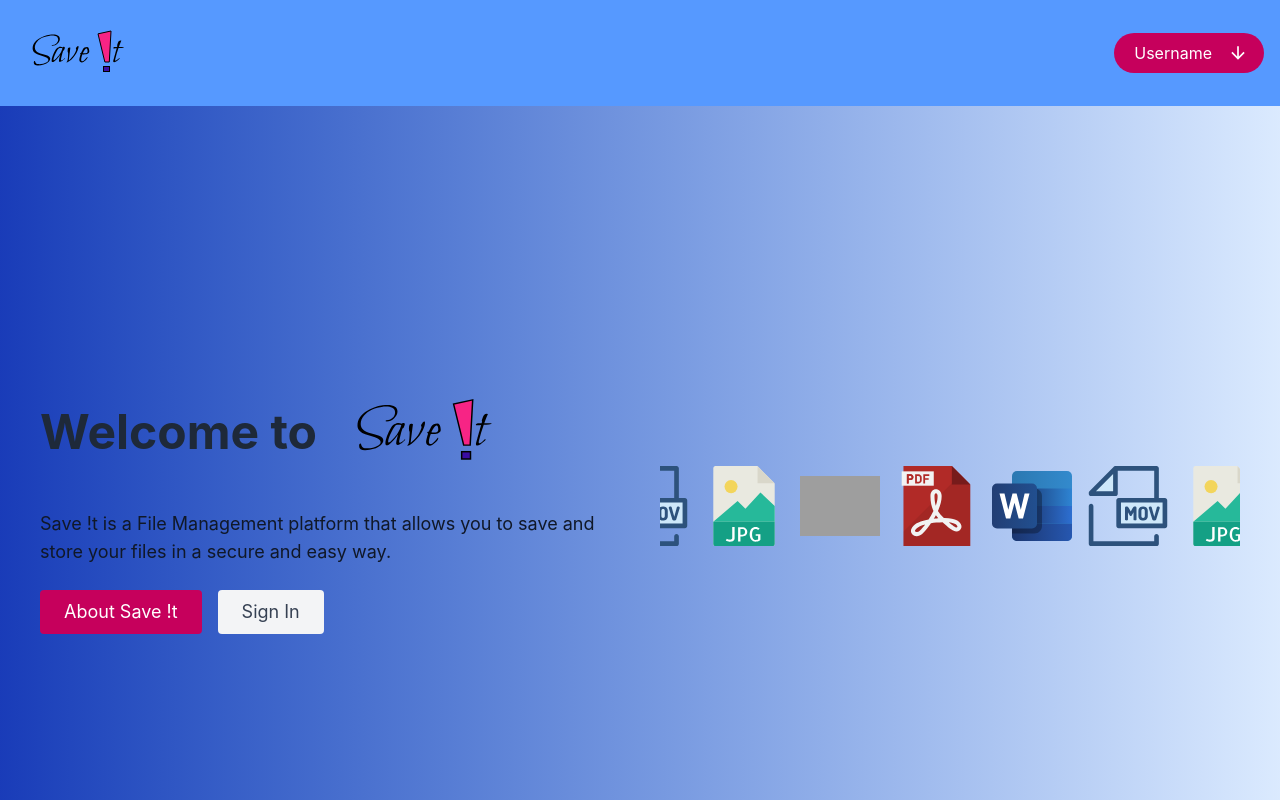
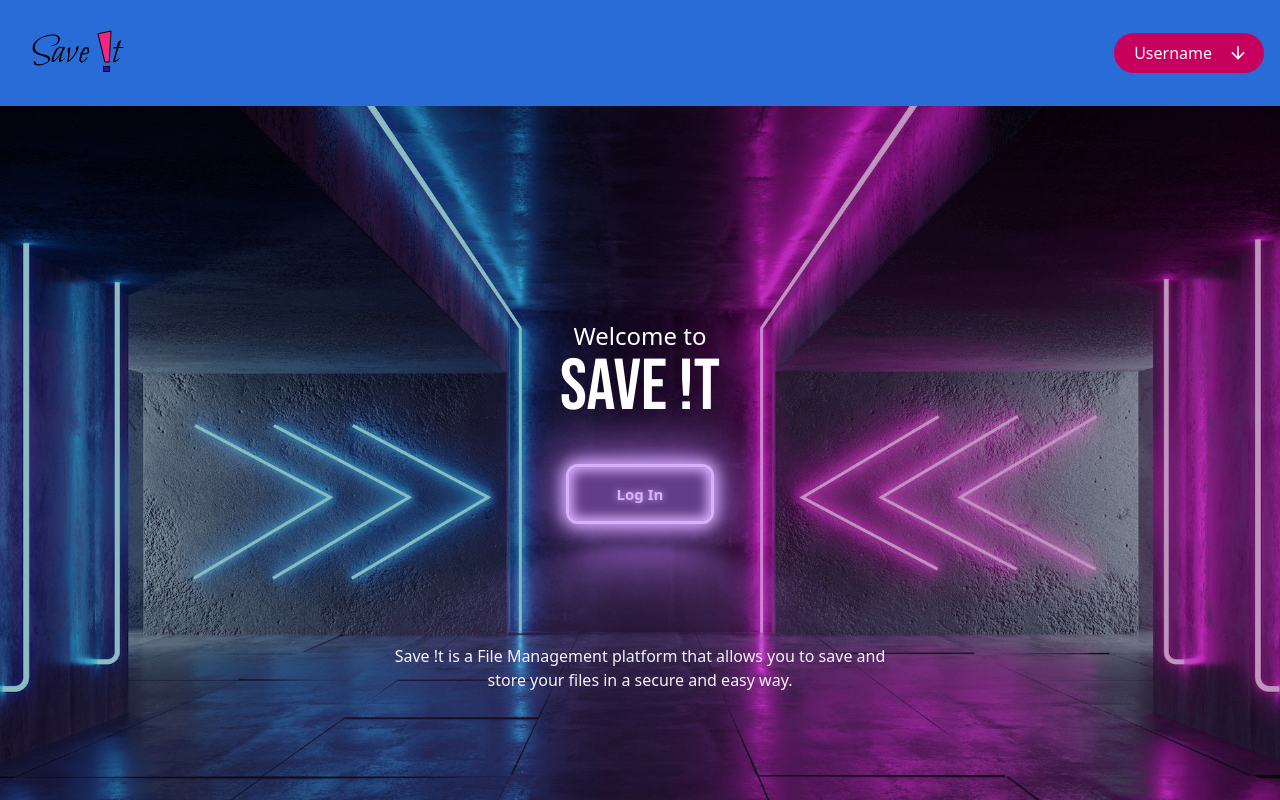
Before and after one commit to maria-aluko/fileManager-App, a React (Vite) app: page / in a window 1280 px wide. Shown: the top 800 px of the page. Built offline with nearby package versions, Linux system fonts and the light colour scheme; grey boxes are pictures that could not be loaded.

Commit message:
add glow button

```diff
--- a/src/App.tsx
+++ b/src/App.tsx
@@ -5,7 +5,7 @@ import UserData from "./components/UserData";
 import Header from "./components/Header";
 import Footer from "./components/Footer";
 import Register from "./components/RegisterNewUser";
-import { LandingPage } from "./components/LandingPage";
+import { LandingPage2 } from "./components/LandingPage2";
 
 const App: React.FC = () => {
   const token = localStorage.getItem("access_token");
@@ -16,7 +16,7 @@ const App: React.FC = () => {
         <Header />
         <div className="flex justify-center items-center h-screen bg-gray-100 relative">
           <Routes>
-            <Route path="/" element={<LandingPage />} />
+            <Route path="/" element={<LandingPage2 />} />
             <Route path="/login" element={<Login />} />
             <Route
               path="/user-data/:fileId"
--- /dev/null
+++ b/src/components/ButtonGlow.tsx
@@ -0,0 +1,10 @@
+
+const ButtonGlow = () => {
+  return (
+    <button className="relative custom-glow-btn px-12 py-4 text-[15px] font-bold rounded-xl border-4 transition-all duration-300">
+    Glow Button
+    </button>
+)
+}
+
+export default ButtonGlow;
--- a/src/components/FileUploader.tsx
+++ b/src/components/FileUploader.tsx
@@ -1,7 +1,7 @@
 import axios from "axios";
 import { ChangeEvent, useState } from "react";
 import LoadingSpinner from "../utils/LoadingSpinner";
-import MessageModal from "../utils/messageModal";
+import MessageModal from "../utils/MessageModal";
 
 type UploadStatus = "idle" | "uploading" | "success" | "error";
 
--- a/src/components/Footer.tsx
+++ b/src/components/Footer.tsx
@@ -1,7 +1,7 @@
 const Footer = () => {
   return (
     <div className="bg-gray-800 text-white max-w-screen-2xl mx-auto p-4 text-center">
-      <span className="text-l">&#169; SAVE IT!!</span>
+      <span className="text-l">&#169; SAVE !T</span>
     </div>
   );
 };
--- /dev/null
+++ b/src/components/LandingPage2.tsx
@@ -0,0 +1,57 @@
+import { useNavigate } from "react-router-dom";
+import backgroundImage from '../assets/backgroundImage.jpg'
+
+export const LandingPage2: React.FC = () => {
+  const navigate = useNavigate();
+
+  function handleSignIn() {
+    navigate('/login');
+  }
+
+  return (
+    <div
+      className="
+        w-full
+        min-h-screen
+        bg-center
+        bg-cover
+        flex
+        flex-col
+        items-center
+        justify-center
+        relative
+      "
+      style={{
+        backgroundImage: `url(${backgroundImage})`,
+      }}
+    >
+      <div className="text-white text-center z-10">
+        <p className="text-bold text-2xl">Welcome to</p>
+        <h1 className="text-bold text-7xl mb-10 font-bebas">SAVE !T</h1>
+        <button
+          className="
+            relative
+            custom-glow-btn
+            px-12
+            py-4
+            text-[15px]
+            font-bold
+            rounded-xl
+            border-[0.25em]
+            transition-all
+            duration-300
+            cursor-pointer
+            mb-10
+          "
+          onClick={handleSignIn}
+        >
+          Log In
+        </button>
+
+      </div>
+      <div className="text-white z-12 text-center w-full max-w-lg mt-20">
+          Save !t is a File Management platform that allows you to save and store your files in a secure and easy way.
+        </div>
+    </div>
+  );
+};
--- a/src/index.css
+++ b/src/index.css
@@ -1,15 +1,99 @@
+@import url('https://fonts.googleapis.com/css2?family=Bebas+Neue&display=swap');
 @import "tailwindcss";
 
+@theme {
+  --font-bebas: "Bebas Neue", sans-serif;
+}
+
 :root {
-  font-family: Inter, system-ui, Avenir, Helvetica, Arial, sans-serif;
+  font-family: system-ui, Avenir, Helvetica, Arial, sans-serif;
   line-height: 1.5;
   font-weight: 400;
 
   color-scheme: light dark;
   color: #242424;
+  background-color: #212121;
 
   font-synthesis: none;
   text-rendering: optimizeLegibility;
   -webkit-font-smoothing: antialiased;
   -moz-osx-font-smoothing: grayscale;
 }
+
+.custom-glow-btn {
+  --glow-color: rgb(217, 176, 255);
+  --glow-spread-color: rgba(191, 123, 255, 0.781);
+  --enhanced-glow-color: rgb(231, 206, 255);
+  --btn-color: rgb(100, 61, 136);
+
+  color: var(--glow-color);
+  background-color: var(--btn-color);
+  border-color: var(--glow-color);
+  box-shadow:
+    0 0 1em 0.25em var(--glow-color),
+    0 0 4em 1em var(--glow-spread-color),
+    inset 0 0 0.75em 0.25em var(--glow-color);
+  text-shadow: 0 0 0.5em var(--glow-color);
+  outline: none;
+}
+
+.custom-glow-btn::after {
+  pointer-events: none;
+  content: "";
+  position: absolute;
+  top: 120%;
+  left: 0;
+  height: 100%;
+  width: 100%;
+  background-color: var(--glow-spread-color);
+  filter: blur(2em);
+  opacity: 0.7;
+  transform: perspective(1.5em) rotateX(35deg) scale(1, 0.6);
+}
+
+.custom-glow-btn:hover {
+  color: var(--btn-color);
+  background-color: var(--glow-color);
+  box-shadow:
+    0 0 1em 0.25em var(--glow-color),
+    0 0 4em 2em var(--glow-spread-color),
+    inset 0 0 0.75em 0.25em var(--glow-color);
+}
+
+.custom-glow-btn:active {
+  box-shadow:
+    0 0 0.6em 0.25em var(--glow-color),
+    0 0 2.5em 2em var(--glow-spread-color),
+    inset 0 0 0.5em 0.25em var(--glow-color);
+}
+
+/* From Uiverse.io by csozidev */
+/* glowing hover card made by: csozi | Website: english.csozi.hu*/
+
+.card {
+  position: relative;
+  width: 190px;
+  height: 254px;
+  background: rgb(255, 0, 179);
+  background: linear-gradient(137deg, rgb(255, 0, 179) 0%, rgba(0,212,255,1) 100%);
+  transition: 0.3s ease;
+  border-radius: 30px;
+  filter: drop-shadow(0px 0px 30px rgba(209, 38, 197, 0.5));
+}
+
+.card::after {
+  content: '';
+  background-color: #181818;
+  position: absolute;
+  z-index: 1;
+  transition: 0.3s ease;
+  height: 98%;
+  width: 98%;
+  top: 1%;
+  left: 1%;
+  border-radius: 28px;
+}
+
+.card:hover {
+  filter: drop-shadow(0px 0px 30px rgba(209, 38, 197, 1));
+}
```
Also changed, not shown: src/components/LandingPage.tsx (+0 -19 lines), src/assets/background.jpg (added), src/assets/backgroundImage.jpg (added).
